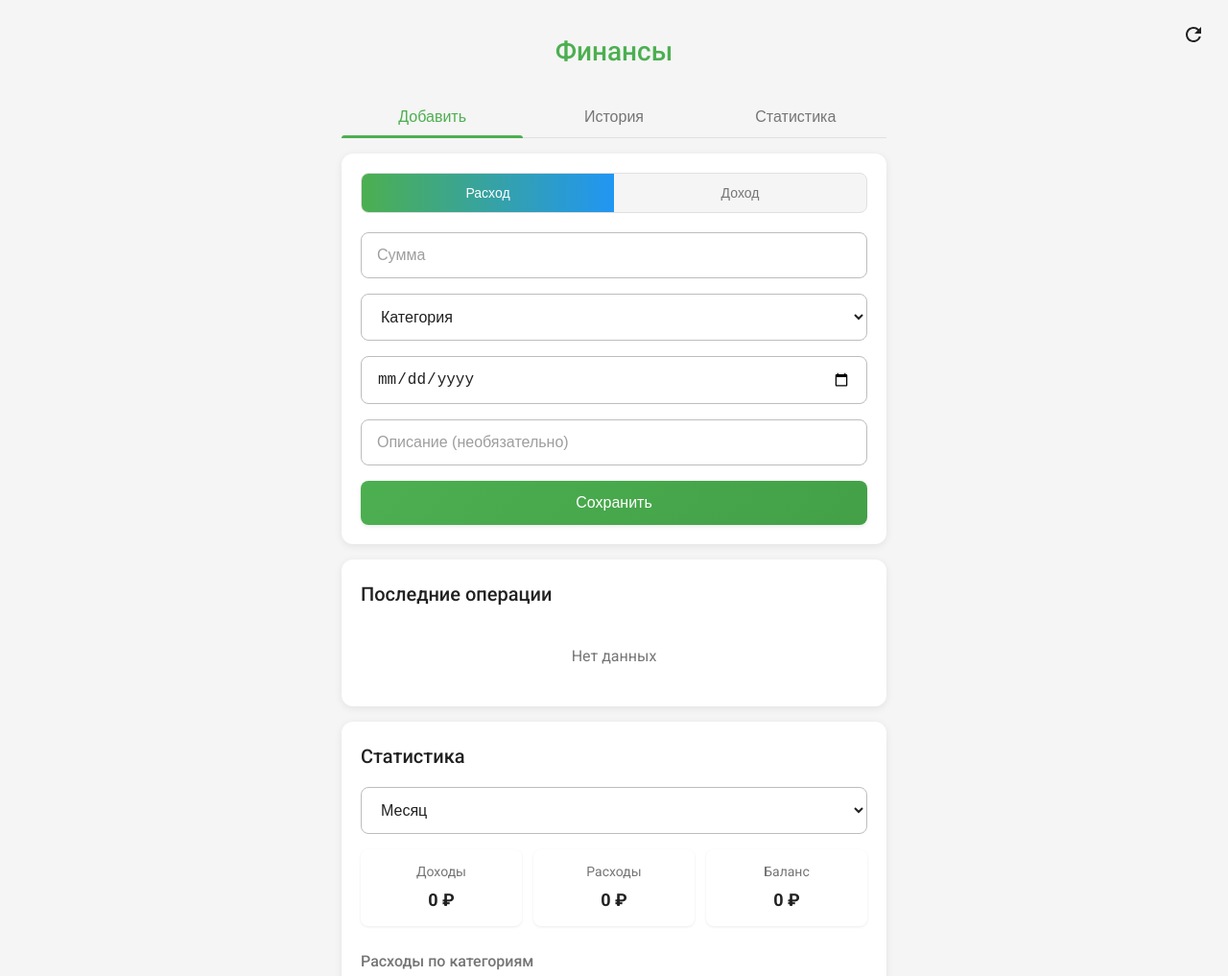
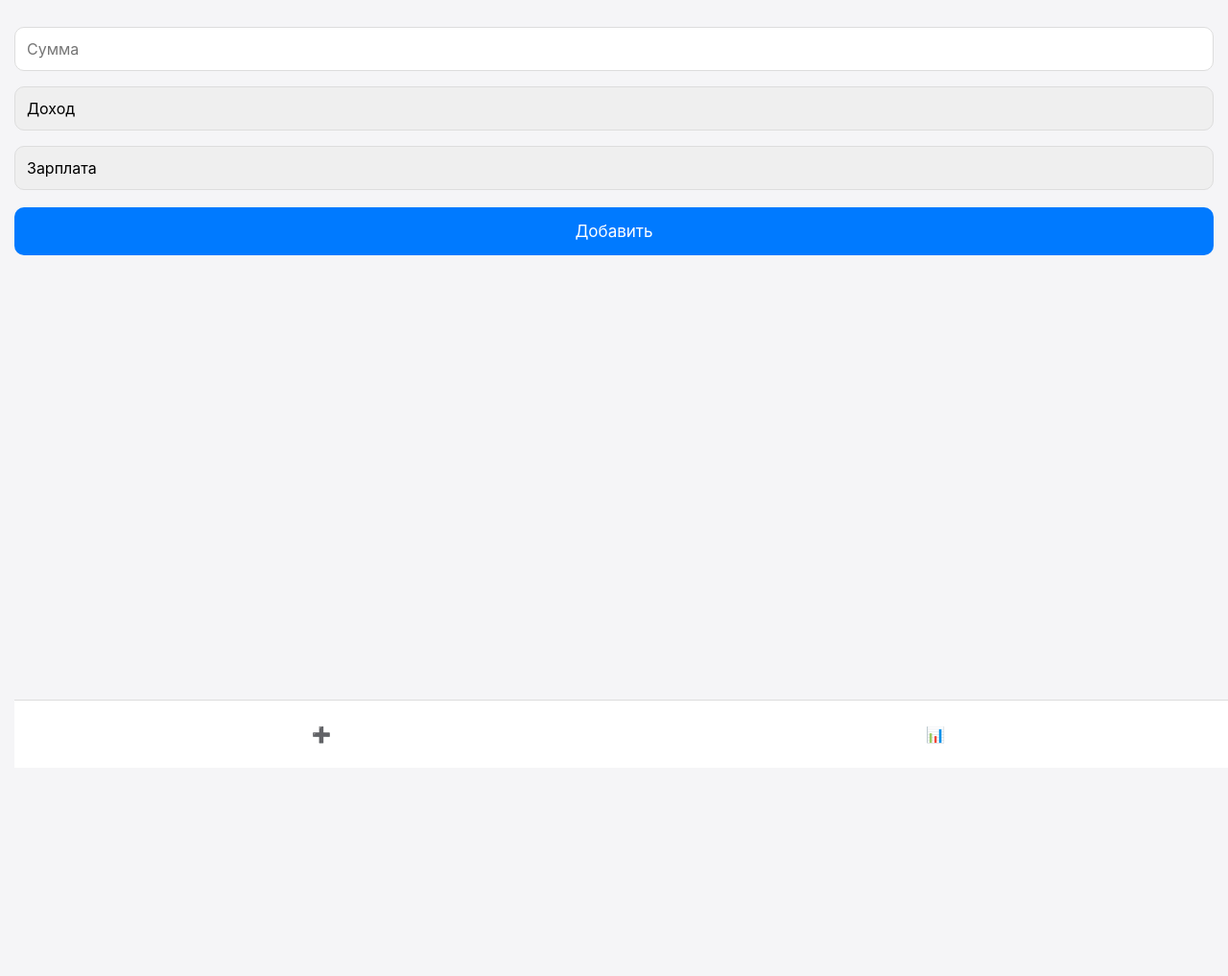
Before and after one commit to dituals758/mbbla6, a plain HTML site: page index.html in a window 1280 px wide. Shown: the top 1017 px of the page at 96% size. After the commit the page ends 800 px from the top, so only its background shows below. Drawn offline with nearby package versions, Linux system fonts and the light colour scheme.

Commit message:
Новая версия приложения

```diff
--- a/index.html
+++ b/index.html
@@ -2,131 +2,161 @@
 <html lang="ru">
 <head>
     <meta charset="UTF-8">
-    <meta name="viewport" content="width=device-width, initial-scale=1.0">
-    <title>Финансовый трекер</title>
-    <meta name="theme-color" content="#4CAF50">
+    <meta name="viewport" content="width=device-width, initial-scale=1.0, viewport-fit=cover">
+    <title>Финансы</title>
     <link rel="manifest" href="manifest.json">
-    <link rel="stylesheet" href="https://fonts.googleapis.com/css2?family=Roboto:wght@300;400;500;700&display=swap">
-    <link rel="stylesheet" href="styles.css">
-    <link rel="apple-touch-icon" href="icons/icon-192x192.png">
     <style>
-        .toast {
+        /* CSS стили */
+        * {
+            box-sizing: border-box;
+            font-family: -apple-system, sans-serif;
+        }
+
+        body {
+            margin: 0;
+            padding: 20px 15px 70px;
+            background: #f5f5f7;
+        }
+
+        .screen {
+            display: none;
+        }
+
+        .active {
+            display: block;
+        }
+
+        input, select {
+            width: 100%;
+            padding: 12px;
+            margin: 8px 0;
+            border: 1px solid #ddd;
+            border-radius: 10px;
+            font-size: 16px;
+            -webkit-appearance: none;
+        }
+
+        button {
+            background: #007AFF;
+            color: white;
+            border: none;
+            padding: 15px;
+            border-radius: 10px;
+            width: 100%;
+            font-size: 17px;
+            margin-top: 10px;
+        }
+
+        .nav {
             position: fixed;
-            bottom: 20px;
-            left: 50%;
-            transform: translateX(-50%);
-            background-color: #333;
-            color: white;
-            padding: 12px 24px;
-            border-radius: 4px;
-            opacity: 0;
-            transition: opacity 0.3s;
-            z-index: 1000;
+            bottom: 0;
+            width: 100%;
+            display: flex;
+            background: white;
+            border-top: 1px solid #ddd;
+            padding: 10px 0;
         }
-        .toast.info { background-color: #2196F3; }
-        .toast.success { background-color: #4CAF50; }
-        .toast.error { background-color: #F44336; }
-        .toast.show {
-            opacity: 1;
+
+        .nav-btn {
+            flex: 1;
+            padding: 15px;
+            text-align: center;
+            color: #666;
+        }
+
+        .nav-btn.active {
+            color: #007AFF;
         }
     </style>
 </head>
 <body>
-    <div class="container">
-        <header class="app-header">
-            <h1>Финансы</h1>
-            <div class="header-actions">
-                <button id="refresh-btn" class="icon-button" aria-label="Обновить" title="Проверить обновления">
-                    <svg width="24" height="24" viewBox="0 0 24 24">
-                        <path fill="currentColor" d="M17.65 6.35A7.958 7.958 0 0 0 12 4c-4.42 0-7.99 3.58-7.99 8s3.57 8 7.99 8c3.73 0 6.84-2.55 7.73-6h-2.08A5.99 5.99 0 0 1 12 18c-3.31 0-6-2.69-6-6s2.69-6 6-6c1.66 0 3.14.69 4.22 1.78L13 11h7V4l-2.35 2.35z"/>
-                    </svg>
-                </button>
-            </div>
-        </header>
-        <div class="tabs">
-            <button class="tab-button active" data-tab="add">Добавить</button>
-            <button class="tab-button" data-tab="history">История</button>
-            <button class="tab-button" data-tab="stats">Статистика</button>
-        </div>
+    <!-- Главный экран -->
+    <div class="screen active" id="mainScreen">
+        <input type="number" step="0.01" id="amount" inputmode="decimal" placeholder="Сумма">
+        <select id="type">
+            <option value="Доход">Доход</option>
+            <option value="Расход">Расход</option>
+        </select>
+        <select id="category"></select>
+        <button onclick="addTransaction()">Добавить</button>
+    </div>
 
-        <div class="tab-content active" id="add-tab">
-            <div class="card">
-                <div class="segmented-control">
-                    <button class="segment active" data-type="expense">Расход</button>
-                    <button class="segment" data-type="income">Доход</button>
-                </div>
+    <!-- Экран статистики -->
+    <div class="screen" id="statsScreen">
+        <select id="period" onchange="loadStats()">
+            <option value="month">Месяц</option>
+            <option value="year">Год</option>
+            <option value="all">Все время</option>
+        </select>
+        <div id="stats"></div>
+    </div>
 
-                <div class="form-group">
-                    <input type="number" id="amount" placeholder="Сумма" class="input-field">
-                </div>
+    <!-- Навигация -->
+    <div class="nav">
+        <div class="nav-btn active" onclick="showScreen('mainScreen')">➕</div>
+        <div class="nav-btn" onclick="showScreen('statsScreen')">📊</div>
+    </div>
 
-                <div class="form-group">
-                    <select id="category" class="input-field">
-                        <option value="" disabled selected>Категория</option>
-                    </select>
-                </div>
+    <script>
+        // Конфигурация
+        const SCRIPT_URL = 'ВАШ_URL_СКРИПТА';
 
-                <div class="form-group">
-                    <input type="date" id="date" class="input-field">
-                </div>
+        // Инициализация категорий
+        const categories = {
+            'Доход': ['Зарплата', 'Аванс', 'Инвестиции', 'Другое'],
+            'Расход': ['Жильё', 'Транспорт', 'Еда', 'Одежда', 'Развлечения', 'Связь', 'Личные', 'Другое']
+        };
 
-                <div class="form-group">
-                    <input type="text" id="description" placeholder="Описание (необязательно)" class="input-field">
-                </div>
+        function init() {
+            updateCategories();
+            document.getElementById('type').addEventListener('change', updateCategories);
+        }
 
-                <button id="save-btn" class="primary-button">Сохранить</button>
-            </div>
-        </div>
+        function updateCategories() {
+            const type = document.getElementById('type').value;
+            const categorySelect = document.getElementById('category');
+            categorySelect.innerHTML = categories[type]
+                .map(c => `<option>${c}</option>`)
+                .join('');
+        }
 
-        <div class="tab-content" id="history-tab">
-            <div class="card">
-                <h2 class="section-title">Последние операции</h2>
-                <div id="transactions-list" class="transactions-list">
-                    <div class="empty-state">Нет данных</div>
-                </div>
-            </div>
-        </div>
+        async function addTransaction() {
+            const transaction = {
+                date: new Date().toISOString(),
+                type: document.getElementById('type').value,
+                category: document.getElementById('category').value,
+                amount: document.getElementById('amount').value
+            };
 
-        <div class="tab-content" id="stats-tab">
-            <div class="card">
-                <h2 class="section-title">Статистика</h2>
-                <div class="form-group">
-                    <select id="stats-period" class="input-field">
-                        <option value="week">Неделя</option>
-                        <option value="month" selected>Месяц</option>
-                        <option value="year">Год</option>
-                    </select>
-                </div>
+            await fetch(SCRIPT_URL, {
+                method: 'POST',
+                body: JSON.stringify(transaction)
+            });
 
-                <div class="stats-summary">
-                    <div class="stat-item">
-                        <span class="stat-label">Доходы</span>
-                        <span id="total-income" class="stat-value income">0 ₽</span>
-                    </div>
-                    <div class="stat-item">
-                        <span class="stat-label">Расходы</span>
-                        <span id="total-expense" class="stat-value expense">0 ₽</span>
-                    </div>
-                    <div class="stat-item">
-                        <span class="stat-label">Баланс</span>
-                        <span id="total-balance" class="stat-value">0 ₽</span>
-                    </div>
-                </div>
+            document.getElementById('amount').value = '';
+        }
 
-                <h3 class="chart-title">Расходы по категориям</h3>
-                <div id="expense-chart" class="chart-container">
-                    <canvas id="expense-canvas"></canvas>
-                </div>
+        async function loadStats() {
+            const response = await fetch(SCRIPT_URL);
+            const data = await response.json();
+            // Обработка статистики
+            document.getElementById('stats').innerHTML = JSON.stringify(data);
+        }
 
-                <h3 class="chart-title">Доходы по категориям</h3>
-                <div id="income-chart" class="chart-container">
-                    <canvas id="income-canvas"></canvas>
-                </div>
-            </div>
-        </div>
-    </div>
-    <div id="toast" class="toast"></div>
-    <script src="https://cdn.jsdelivr.net/npm/chart.js"></script>
-    <script src="app.js"></script>
+        function showScreen(screenId) {
+            document.querySelectorAll('.screen').forEach(s => s.classList.remove('active'));
+            document.getElementById(screenId).classList.add('active');
+
+            document.querySelectorAll('.nav-btn').forEach(b => b.classList.remove('active'));
+            event.target.classList.add('active');
+        }
+
+        // PWA Регистрация
+        if ('serviceWorker' in navigator) {
+            navigator.serviceWorker.register('sw.js');
+        }
+
+        init();
+    </script>
 </body>
 </html>
--- a/styles.css
+++ /dev/null
@@ -1,389 +0,0 @@
-:root {
-  /* Цветовая схема */
-  --primary-color: #4CAF50;
-  --primary-hover: #43A047;
-  --secondary-color: #2196F3;
-  --danger-color: #F44336;
-  --background-color: #F5F5F5;
-  --card-color: #FFFFFF;
-  --text-primary: #212121;
-  --text-secondary: #757575;
-  --border-color: #E0E0E0;
-  --input-bg: #FFFFFF;
-  --input-border: #BDBDBD;
-  --input-text: #212121;
-  --input-placeholder: #9E9E9E;
-  --shadow-color: rgba(0, 0, 0, 0.08);
-  --accent-purple: #9C27B0;
-  --accent-amber: #FFC107;
-}
-
-/* Темная тема */
-@media (prefers-color-scheme: dark) {
-  :root {
-    --primary-color: #66BB6A;
-    --primary-hover: #57A55A;
-    --secondary-color: #42A5F5;
-    --danger-color: #EF5350;
-    --background-color: #121212;
-    --card-color: #1E1E1E;
-    --text-primary: #E0E0E0;
-    --text-secondary: #9E9E9E;
-    --border-color: #424242;
-    --input-bg: #2D2D2D;
-    --input-border: #555555;
-    --input-text: #FFFFFF;
-    --input-placeholder: #9E9E9E;
-    --shadow-color: rgba(0, 0, 0, 0.3);
-    --accent-purple: #BA68C8;
-    --accent-amber: #FFD54F;
-  }
-}
-
-/* Базовые стили */
-*, *::before, *::after {
-  box-sizing: border-box;
-  margin: 0;
-  padding: 0;
-}
-
-body {
-  font-family: 'Roboto', -apple-system, BlinkMacSystemFont, sans-serif;
-  background-color: var(--background-color);
-  color: var(--text-primary);
-  line-height: 1.6;
-  -webkit-font-smoothing: antialiased;
-  -moz-osx-font-smoothing: grayscale;
-}
-
-.container {
-  max-width: 600px;
-  margin: 0 auto;
-  padding: 16px;
-}
-
-/* Карточки */
-.card {
-  background-color: var(--card-color);
-  border-radius: 12px;
-  padding: 20px;
-  margin-bottom: 16px;
-  box-shadow: 0 2px 8px var(--shadow-color);
-  transition: transform 0.2s ease, box-shadow 0.2s ease;
-}
-
-.card:hover {
-  transform: translateY(-2px);
-  box-shadow: 0 4px 12px var(--shadow-color);
-}
-
-/* Заголовки */
-.app-header {
-  text-align: center;
-  margin: 16px 0 24px;
-}
-
-.app-header h1 {
-  font-weight: 500;
-  font-size: clamp(24px, 5vw, 28px);
-  margin: 0;
-  color: var(--primary-color);
-}
-
-.section-title {
-  font-size: 20px;
-  font-weight: 500;
-  margin-bottom: 16px;
-  color: var(--text-primary);
-}
-
-.chart-title {
-  font-size: 16px;
-  font-weight: 500;
-  margin: 16px 0 8px;
-  color: var(--text-secondary);
-}
-
-/* Вкладки */
-.tabs {
-  display: flex;
-  margin-bottom: 16px;
-  border-bottom: 1px solid var(--border-color);
-}
-
-.tab-button {
-  flex: 1;
-  padding: 12px;
-  background: none;
-  border: none;
-  font-size: 16px;
-  color: var(--text-secondary);
-  position: relative;
-  cursor: pointer;
-  transition: color 0.2s ease;
-  font-weight: 500;
-}
-
-.tab-button.active {
-  color: var(--primary-color);
-}
-
-.tab-button.active::after {
-  content: '';
-  position: absolute;
-  bottom: -1px;
-  left: 0;
-  right: 0;
-  height: 3px;
-  background-color: var(--primary-color);
-  border-radius: 3px 3px 0 0;
-}
-
-/* Формы */
-.form-group {
-  margin-bottom: 16px;
-}
-
-.input-field {
-  width: 100%;
-  padding: 14px 16px;
-  background-color: var(--input-bg);
-  border: 1px solid var(--input-border);
-  border-radius: 8px;
-  font-size: 16px;
-  color: var(--input-text);
-  transition: border-color 0.2s ease;
-}
-
-.input-field::placeholder {
-  color: var(--input-placeholder);
-}
-
-.input-field:focus {
-  border-color: var(--primary-color);
-  outline: none;
-  box-shadow: 0 0 0 2px rgba(76, 175, 80, 0.2);
-}
-
-/* Кнопки */
-.primary-button {
-  width: 100%;
-  padding: 14px;
-  background: linear-gradient(135deg, var(--primary-color), var(--primary-hover));
-  color: white;
-  border: none;
-  border-radius: 8px;
-  font-size: 16px;
-  font-weight: 500;
-  cursor: pointer;
-  transition: all 0.2s ease;
-  box-shadow: 0 2px 4px var(--shadow-color);
-}
-
-.primary-button:hover {
-  transform: translateY(-1px);
-  box-shadow: 0 4px 8px var(--shadow-color);
-}
-
-.primary-button:active {
-  transform: translateY(0);
-}
-
-/* Список транзакций */
-.transactions-list {
-  max-height: 400px;
-  overflow-y: auto;
-  scrollbar-width: thin;
-  scrollbar-color: var(--primary-color) var(--background-color);
-}
-
-.transactions-list::-webkit-scrollbar {
-  width: 6px;
-}
-
-.transactions-list::-webkit-scrollbar-thumb {
-  background: linear-gradient(to bottom, var(--primary-color), var(--secondary-color));
-  border-radius: 10px;
-}
-
-.transaction-item {
-  display: flex;
-  justify-content: space-between;
-  padding: 12px 0;
-  border-bottom: 1px solid var(--border-color);
-  transition: background-color 0.2s ease;
-}
-
-.transaction-item:hover {
-  background-color: rgba(76, 175, 80, 0.05);
-}
-
-.transaction-amount {
-  font-weight: 600;
-}
-
-.transaction-amount.income {
-  color: var(--secondary-color);
-}
-
-.transaction-amount.expense {
-  color: var(--danger-color);
-}
-
-.transaction-category {
-  font-size: 14px;
-  color: var(--text-secondary);
-}
-
-.empty-state {
-  text-align: center;
-  padding: 20px;
-  color: var(--text-secondary);
-}
-
-/* Статистика */
-.stats-summary {
-  display: flex;
-  justify-content: space-between;
-  margin-bottom: 24px;
-  gap: 12px;
-}
-
-.stat-item {
-  flex: 1;
-  text-align: center;
-  background-color: var(--card-color);
-  border-radius: 8px;
-  padding: 12px;
-  box-shadow: 0 1px 3px var(--shadow-color);
-  transition: all 0.3s ease;
-}
-
-.stat-item:hover {
-  transform: translateY(-3px);
-  box-shadow: 0 4px 12px var(--shadow-color);
-}
-
-.stat-label {
-  display: block;
-  font-size: 14px;
-  color: var(--text-secondary);
-  margin-bottom: 4px;
-}
-
-.stat-value {
-  display: block;
-  font-size: 18px;
-  font-weight: 600;
-}
-
-/* Графики */
-.chart-container {
-  height: 250px;
-  margin-bottom: 16px;
-  background-color: var(--card-color);
-  border-radius: 8px;
-  padding: 12px;
-  border: 1px solid var(--border-color);
-}
-
-/* Сегментированный контрол */
-.segmented-control {
-  display: flex;
-  border-radius: 8px;
-  overflow: hidden;
-  margin-bottom: 20px;
-  background-color: var(--background-color);
-  border: 1px solid var(--border-color);
-}
-
-.segment {
-  flex: 1;
-  padding: 12px;
-  border: none;
-  background: none;
-  font-size: 14px;
-  cursor: pointer;
-  transition: all 0.2s ease;
-  font-weight: 500;
-  color: var(--text-secondary);
-}
-
-.segment.active {
-  background: linear-gradient(to right, var(--primary-color), var(--secondary-color));
-  color: white;
-}
-
-/* Адаптивность */
-@media (max-width: 480px) {
-  .container {
-    padding: 12px;
-  }
-
-  .stats-summary {
-    flex-direction: column;
-  }
-
-  .card {
-    padding: 16px;
-  }
-}
-
-/* header-actions */
-.header-actions {
-  display: flex;
-  gap: 8px;
-  position: absolute;
-  right: 16px;
-  top: 16px;
-}
-
-.icon-button {
-  background: none;
-  border: none;
-  width: 40px;
-  height: 40px;
-  border-radius: 50%;
-  display: flex;
-  align-items: center;
-  justify-content: center;
-  cursor: pointer;
-  transition: background-color 0.2s ease;
-  color: var(--text-primary);
-}
-
-.icon-button:hover {
-  background-color: rgba(0, 0, 0, 0.05);
-}
-
-/* Toast уведомления */
-.toast {
-  position: fixed;
-  bottom: 20px;
-  left: 50%;
-  transform: translateX(-50%);
-  background-color: var(--text-primary);
-  color: var(--card-color);
-  padding: 12px 24px;
-  border-radius: 8px;
-  box-shadow: 0 4px 12px rgba(0, 0, 0, 0.15);
-  z-index: 1000;
-  opacity: 0;
-  transition: opacity 0.3s ease;
-}
-
-.toast.visible {
-  opacity: 1;
-}
-
-.toast.success {
-  background-color: var(--primary-color);
-}
-
-.toast.error {
-  background-color: var(--danger-color);
-}
-
-.toast.info {
-  background-color: var(--secondary-color);
-}
```
Also changed, not shown: sw.js (+9 -50 lines), icon.png (renamed from icons/icon-192x192.png), icons/icon-128x128.png (deleted), icons/icon-144x144.png (deleted), icons/icon-152x152.png (deleted), icons/icon-384x384.png (deleted), icons/icon-512x512.png (deleted), icons/icon-72x72.png (deleted), icons/icon-96x96.png (deleted), manifest.json.
